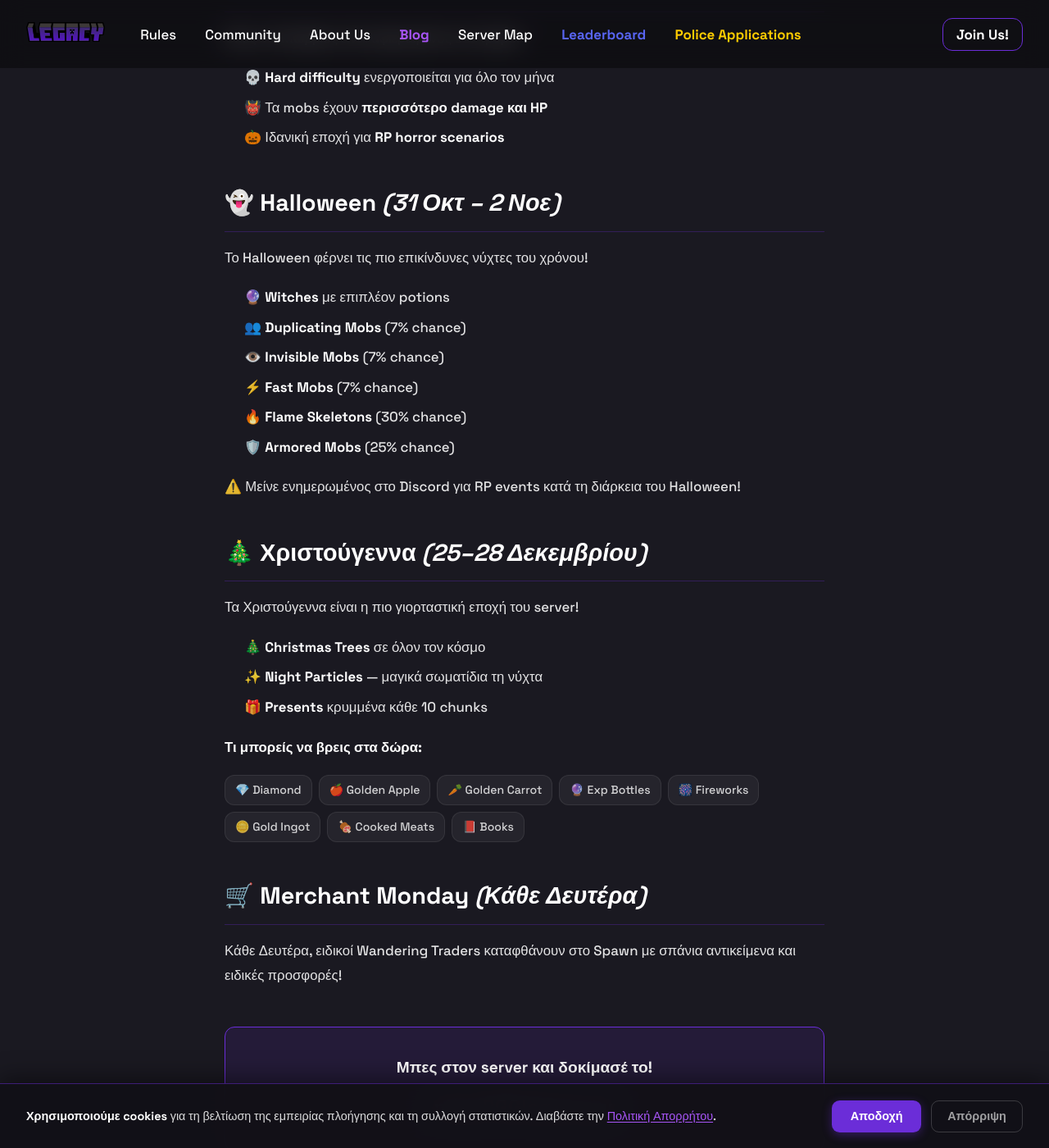
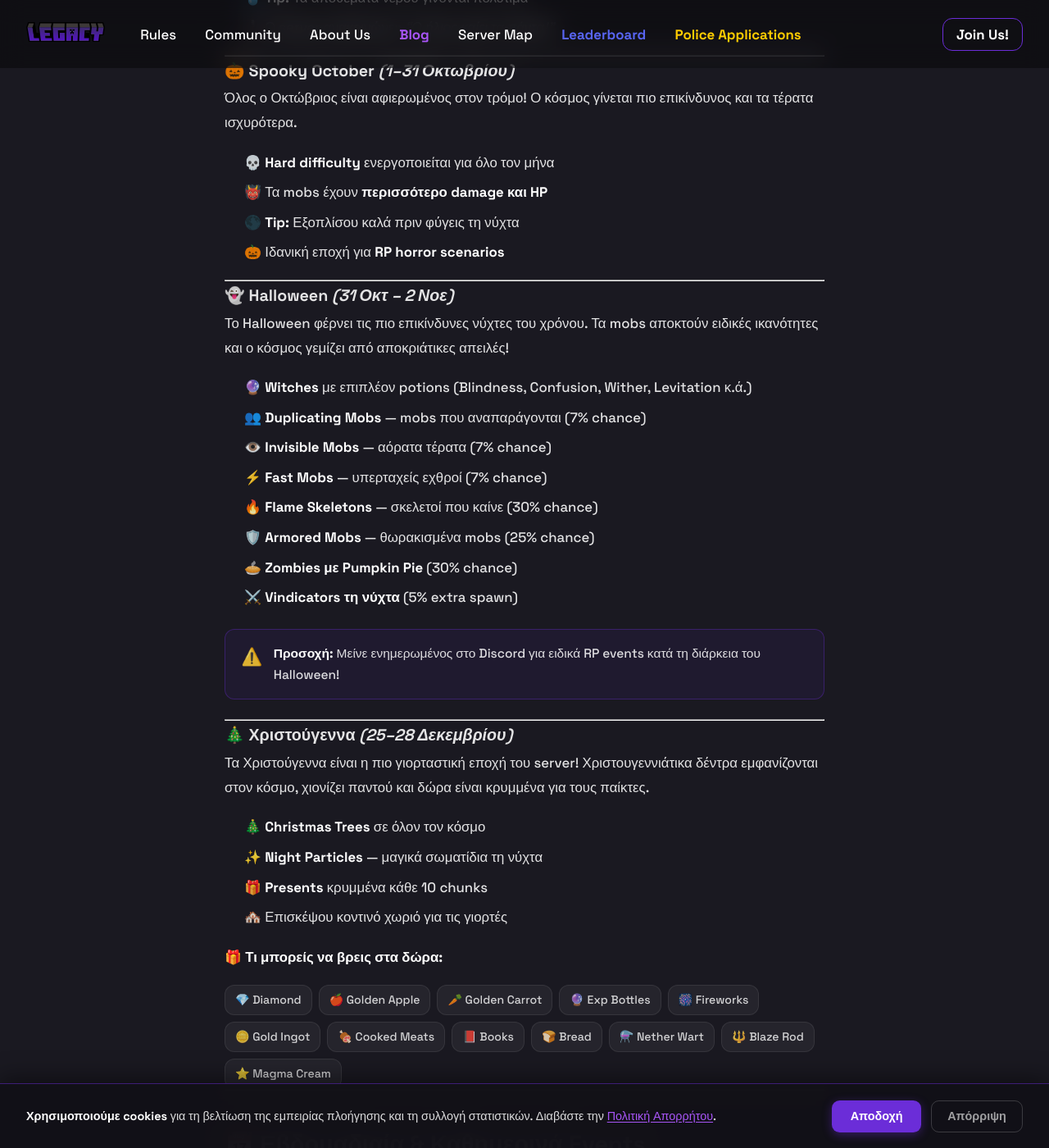
Before and after one commit to ThFos/pgg-legacy, a Jekyll site: the page built from blog/imerologio-epoxwn-events/index.md, in a window 1280 px wide and 1400 px high, scrolled down 2484 px. Shown: the whole window at 82% size. Built offline with Jekyll 4.4.1, drawn with Linux system fonts in a browser that asks for light colours; some of the changed text lies outside the part shown.

Commit message:
Update Άρθρα Blog “imerologio-epoxwn-events/index”

```diff
--- a/blog/imerologio-epoxwn-events/index.md
+++ b/blog/imerologio-epoxwn-events/index.md
@@ -10,99 +10,177 @@
 ---
 Ένα από τα πιο μοναδικά χαρακτηριστικά του PGG Legacy είναι το **σύστημα εποχών και events σε πραγματικό χρόνο**. Ο κόσμος αλλάζει ανάλογα με την εποχή του χρόνου, φέρνοντας μοναδικά events, ειδικούς κανόνες και αποκλειστικά rewards.
 
+---
+
+### 📍 Γρήγορη Πλοήγηση (Quicknav)
+[🎆 Νέο Έτος](#ev-newyear) • [❄️ Winter Frost](#ev-frost) • [🐣 Πάσχα](#ev-easter) • [🔥 Heatwave](#ev-heatwave) • [🎃 Spooky October](#ev-spooky) • [👻 Halloween](#ev-halloween) • [🎄 Χριστούγεννα](#ev-christmas) • [🛒 Εβδομαδιαία](#ev-weekly) • [🌅 Καθημερινά](#ev-daily)
+
+---
+
 ## 📅 Ετήσιο Ημερολόγιο Events
 
 | Περίοδος | Event | Διάρκεια |
 | :--- | :--- | :--- |
-| 1 Ιαν | 🎆 Καλή Χρονιά! | 1 Ιανουαρίου |
-| Ιαν | ❄️ Winter Harvest Frost | 1–31 Ιανουαρίου |
-| Απρ | 🐣 Πάσχα | 20–24 Απριλίου |
-| Ιουλ | 🔥 The Great Heatwave | 1–31 Ιουλίου |
-| Οκτ | 🎃 Spooky October | 1–31 Οκτωβρίου |
-| Οκτ–Νοε | 👻 Halloween | 31 Οκτ – 2 Νοεμβρίου |
-| Δεκ | 🎄 Χριστούγεννα | 25–28 Δεκεμβρίου |
-| Κάθε Δευτέρα | 🛒 Merchant Monday | Εβδομαδιαίο |
-| Καθημερινά | 🌅 Lucky Morning | Καθημερινό |
+| **1 Ιαν** | 🎆 Καλή Χρονιά! | 1 Ιανουαρίου |
+| **Ιαν** | ❄️ Winter Harvest Frost | 1–31 Ιανουαρίου |
+| **Απρ** | 🐣 Πάσχα | 20–24 Απριλίου |
+| **Ιουλ** | 🔥 The Great Heatwave | 1–31 Ιουλίου |
+| **Οκτ** | 🎃 Spooky October | 1–31 Οκτωβρίου |
+| **Οκτ–Νοε** | 👻 Halloween | 31 Οκτ – 2 Νοεμβρίου |
+| **Δεκ** | 🎄 Χριστούγεννα | 25–28 Δεκεμβρίου |
+| **Κάθε Δευτέρα** | 🛒 Merchant Monday | Εβδομαδιαίο |
+| **Καθημερινά** | 🌅 Lucky Morning | Καθημερινό |
 
-## 🎆 Καλή Χρονιά! *(1 Ιανουαρίου)*
+---
 
-Η αλλαγή του χρόνου γιορτάζεται με πυροτεχνήματα σε όλο τον κόσμο!
+## 📆 Ετήσια Events
+
+### <span id="ev-newyear"></span>🎆 Καλή Χρονιά! *(1 Ιανουαρίου)*
+
+Η αλλαγή του χρόνου γιορτάζεται με πυροτεχνήματα σε όλο τον κόσμο! Τα χωριά γεμίζουν από εορταστικά fireworks boxes, και ο κόσμος φωτίζεται για μία νύχτα.
 
 * 🎆 **Firework boxes** εμφανίζονται σε όλο τον κόσμο
 * 🏘️ Κατευθύνσου σε κοντινό χωριό για τις γιορτές
 * 🌐 Ανακοίνωση στον server: *"Καλή χρονιά!"*
 
-## ❄️ Winter Harvest Frost *(1–31 Ιανουαρίου)*
+---
 
-Ο παγετός του Ιανουαρίου επηρεάζει τις καλλιέργειες!
+### <span id="ev-frost"></span>❄️ Winter Harvest Frost *(1–31 Ιανουαρίου)*
 
-* ❄️ **Μειωμένος ρυθμός ανάπτυξης** καλλιεργειών
+Ο παγετός του Ιανουαρίου επηρεάζει τις καλλιέργειες! Οι φυτείες αναπτύσσονται πιο αργά λόγω του κρύου, κάνοντας τα τρόφιμα πολυτιμότερα.
+
+* ❄️ **Μειωμένος ρυθμός ανάπτυξης** καλλιεργειών (`randomTickSpeed: 1`)
 * 🌾 **Tip:** Αποθήκευσε τρόφιμα πριν ξεκινήσει ο Ιανουάριος
 * 💰 Τα τρόφιμα γίνονται πιο **πολύτιμα στο market**
 
-## 🐣 Πάσχα *(20–24 Απριλίου)*
+---
 
-Ο κόσμος γεμίζει από κρυμμένα πασχαλινά αυγά με rewards!
+### <span id="ev-easter"></span>🐣 Πάσχα *(20–24 Απριλίου)*
+
+Ο κόσμος γεμίζει από κρυμμένα πασχαλινά αυγά με rewards! Αλλά πρόσεχε — τη νύχτα κυκλοφορούν επικίνδυνα Killer Bunnies...
 
 * 🥚 **Easter Eggs** κρυμμένα σε όλο τον κόσμο (κάθε 4 chunks)
 * 🐇 **Killer Bunnies** εμφανίζονται (10% spawn rate)
 * 🌙 **Προσοχή τη νύχτα** — τα τέρατα είναι πιο επικίνδυνα
 
-**Τι μπορείς να βρεις στα αυγά:**
+**🎁 Τι μπορείς να βρεις στα αυγά:**
 <div class="event-loot-grid">
-  <span>🍪 Cookies</span><span>🥕 Carrots</span><span>🐇 Rabbit Foot</span>
-  <span>🎂 Cake</span><span>🍎 Golden Apple</span><span>💎 Diamonds</span>
-  <span>🪙 Gold Ingots</span><span>🌱 Seeds</span><span>🎪 Name Tag</span>
+  <span>🍪 Cookies</span>
+  <span>🥕 Carrots</span>
+  <span>🐇 Rabbit Foot</span>
+  <span>🎂 Cake</span>
+  <span>🍎 Golden Apple</span>
+  <span>💎 Diamonds</span>
+  <span>🪙 Gold Ingots</span>
+  <span>🌱 Seeds</span>
+  <span>🍯 Honey</span>
+  <span>🎪 Name Tag</span>
+  <span>🐴 Saddle</span>
+  <span>🌾 Hay Bales</span>
 </div>
 
-## 🔥 The Great Heatwave *(1–31 Ιουλίου)*
+---
 
-Ο ήλιος του Ιουλίου καίει τα πάντα!
+### <span id="ev-heatwave"></span>🔥 The Great Heatwave *(1–31 Ιουλίου)*
+
+Ο ήλιος του Ιουλίου καίει τα πάντα! Ο καιρός είναι συνεχώς ηλιόλουστος και η θερμοκρασία φτάνει στα όρια της.
 
 * ☀️ **Αδιάκοπη ηλιοφάνεια** — ο καιρός κλειδώνει σε clear
 * 💧 **Tip:** Τα αποθέματα νερού γίνονται πολύτιμα
+* 🌡️ Ο server ανακοινώνει: *"Ο ήλιος καίει τα πάντα!"*
 
-## 🎃 Spooky October *(1–31 Οκτωβρίου)*
+---
 
-Όλος ο Οκτώβριος είναι αφιερωμένος στο τρόμο!
+### <span id="ev-spooky"></span>🎃 Spooky October *(1–31 Οκτωβρίου)*
+
+Όλος ο Οκτώβριος είναι αφιερωμένος στον τρόμο! Ο κόσμος γίνεται πιο επικίνδυνος και τα τέρατα ισχυρότερα.
 
 * 💀 **Hard difficulty** ενεργοποιείται για όλο τον μήνα
 * 👹 Τα mobs έχουν **περισσότερο damage και HP**
+* 🌑 **Tip:** Εξοπλίσου καλά πριν φύγεις τη νύχτα
 * 🎃 Ιδανική εποχή για **RP horror scenarios**
 
-## 👻 Halloween *(31 Οκτ – 2 Νοε)*
+---
 
-Το Halloween φέρνει τις πιο επικίνδυνες νύχτες του χρόνου!
+### <span id="ev-halloween"></span>👻 Halloween *(31 Οκτ – 2 Νοε)*
 
-* 🔮 **Witches** με επιπλέον potions
-* 👥 **Duplicating Mobs** (7% chance)
-* 👁️ **Invisible Mobs** (7% chance)
-* ⚡ **Fast Mobs** (7% chance)
-* 🔥 **Flame Skeletons** (30% chance)
-* 🛡️ **Armored Mobs** (25% chance)
+Το Halloween φέρνει τις πιο επικίνδυνες νύχτες του χρόνου. Τα mobs αποκτούν ειδικές ικανότητες και ο κόσμος γεμίζει από αποκριάτικες απειλές!
 
-> ⚠️ Μείνε ενημερωμένος στο Discord για RP events κατά τη διάρκεια του Halloween!
+* 🔮 **Witches** με επιπλέον potions (Blindness, Confusion, Wither, Levitation κ.ά.)
+* 👥 **Duplicating Mobs** — mobs που αναπαράγονται (7% chance)
+* 👁️ **Invisible Mobs** — αόρατα τέρατα (7% chance)
+* ⚡ **Fast Mobs** — υπερταχείς εχθροί (7% chance)
+* 🔥 **Flame Skeletons** — σκελετοί που καίνε (30% chance)
+* 🛡️ **Armored Mobs** — θωρακισμένα mobs (25% chance)
+* 🥧 **Zombies με Pumpkin Pie** (30% chance)
+* ⚔️ **Vindicators τη νύχτα** (5% extra spawn)
 
-## 🎄 Χριστούγεννα *(25–28 Δεκεμβρίου)*
+<div class="blog-info-box">
+  <span class="blog-info-icon">⚠️</span>
+  <div>
+    <strong>Προσοχή:</strong> Μείνε ενημερωμένος στο Discord για ειδικά RP events κατά τη διάρκεια του Halloween!
+  </div>
+</div>
 
-Τα Χριστούγεννα είναι η πιο γιορταστική εποχή του server!
+---
+
+### <span id="ev-christmas"></span>🎄 Χριστούγεννα *(25–28 Δεκεμβρίου)*
+
+Τα Χριστούγεννα είναι η πιο γιορταστική εποχή του server! Χριστουγεννιάτικα δέντρα εμφανίζονται στον κόσμο, χιονίζει παντού και δώρα είναι κρυμμένα για τους παίκτες.
 
 * 🎄 **Christmas Trees** σε όλον τον κόσμο
 * ✨ **Night Particles** — μαγικά σωματίδια τη νύχτα
 * 🎁 **Presents** κρυμμένα κάθε 10 chunks
+* 🏘️ Επισκέψου κοντινό χωριό για τις γιορτές
 
-**Τι μπορείς να βρεις στα δώρα:**
+**🎁 Τι μπορείς να βρεις στα δώρα:**
 <div class="event-loot-grid">
-  <span>💎 Diamond</span><span>🍎 Golden Apple</span><span>🥕 Golden Carrot</span>
-  <span>🔮 Exp Bottles</span><span>🎆 Fireworks</span><span>🪙 Gold Ingot</span>
-  <span>🍖 Cooked Meats</span><span>📕 Books</span>
+  <span>💎 Diamond</span>
+  <span>🍎 Golden Apple</span>
+  <span>🥕 Golden Carrot</span>
+  <span>🔮 Exp Bottles</span>
+  <span>🎆 Fireworks</span>
+  <span>🪙 Gold Ingot</span>
+  <span>🍖 Cooked Meats</span>
+  <span>📕 Books</span>
+  <span>🍞 Bread</span>
+  <span>⚗️ Nether Wart</span>
+  <span>🔱 Blaze Rod</span>
+  <span>⭐ Magma Cream</span>
 </div>
 
-## 🛒 Merchant Monday *(Κάθε Δευτέρα)*
+---
 
-Κάθε Δευτέρα, ειδικοί Wandering Traders καταφθάνουν στο Spawn με σπάνια αντικείμενα και ειδικές προσφορές!
+## 📅 Εβδομαδιαία & Καθημερινά Events
+
+### <span id="ev-weekly"></span>🛒 Merchant Monday *(Κάθε Δευτέρα)*
+
+Κάθε Δευτέρα, ειδικοί **Wandering Traders** καταφθάνουν σε όλο τον κόσμο με σπάνια αντικείμενα και ειδικές προσφορές!
+
+* 🗺️ **Wandering Traders** spawnaρουν κοντά σε παίκτες
+* ⏰ Παραμένουν για **24 ώρες** (24.000 ticks)
+* 💰 Ιδανική ευκαιρία για σπάνια items
+
+---
+
+### <span id="ev-daily"></span>🌅 Lucky Morning *(Κάθε μέρα)*
+
+Κάθε πρωί, κάθε παίκτης που είναι online λαμβάνει ένα δώρο για την καλή αρχή της μέρας!
+
+* 🍞 **Δωρεάν Bread** για κάθε παίκτη κάθε πρωί
+* 💬 Actionbar μήνυμα: *"Καλή μέρα! Ένα σάντουιτς για εσένα!"*
+
+---
+
+<div class="blog-info-box">
+  <span class="blog-info-icon">💡</span>
+  <div>
+    <strong>Tip:</strong> Χρησιμοποίησε την εντολή <code>/season</code> μέσα στο παιχνίδι για να δεις την τρέχουσα εποχή και τα ενεργά events σε πραγματικό χρόνο!
+  </div>
+</div>
 
 <div class="blog-cta-box">
-  <p>Μπες στον server και δοκίμασέ το!</p>
+  <p>Ζήσε τα events από κοντά!</p>
   <strong class="blog-cta-ip">play.PGGlegacy.gr</strong>
+  <a href="https://discord.gg/Ks7NtXhtwV" target="_blank" rel="noopener noreferrer" class="discord-btn" style="margin-top: 1rem; display: inline-block;">Discord για Event Updates →</a>
 </div>
```
